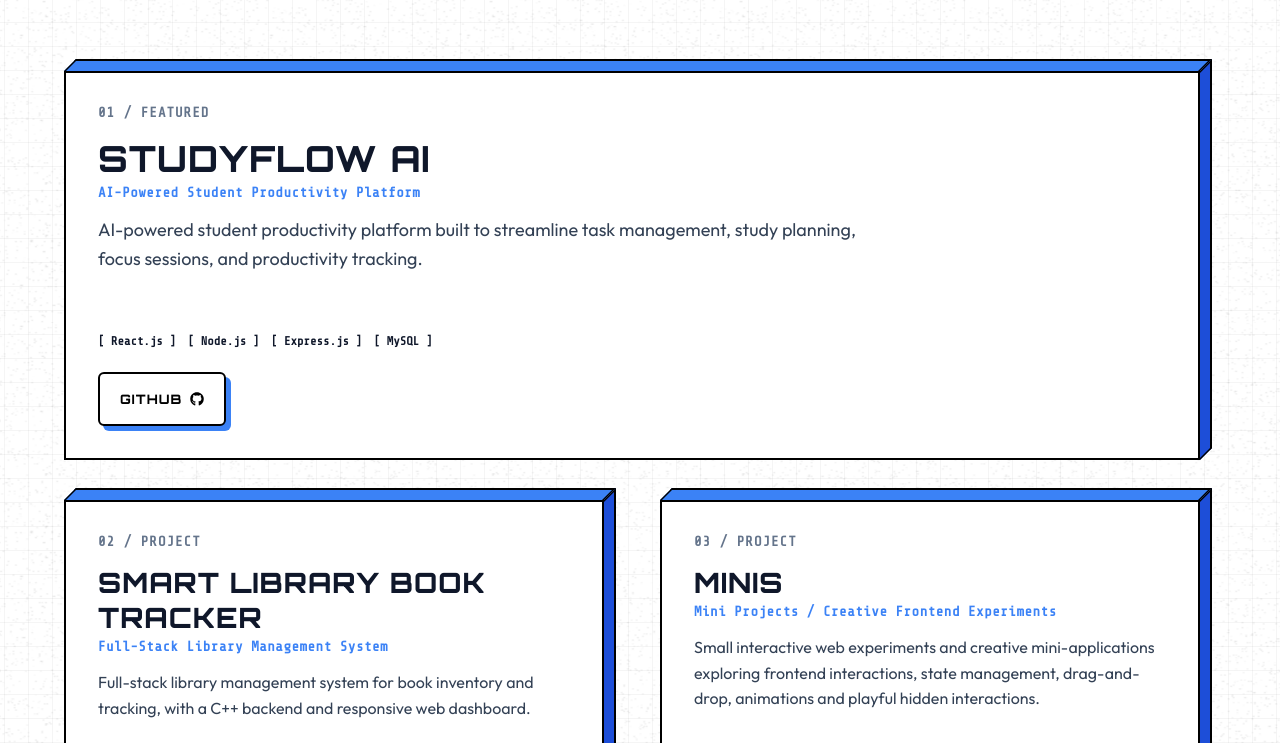
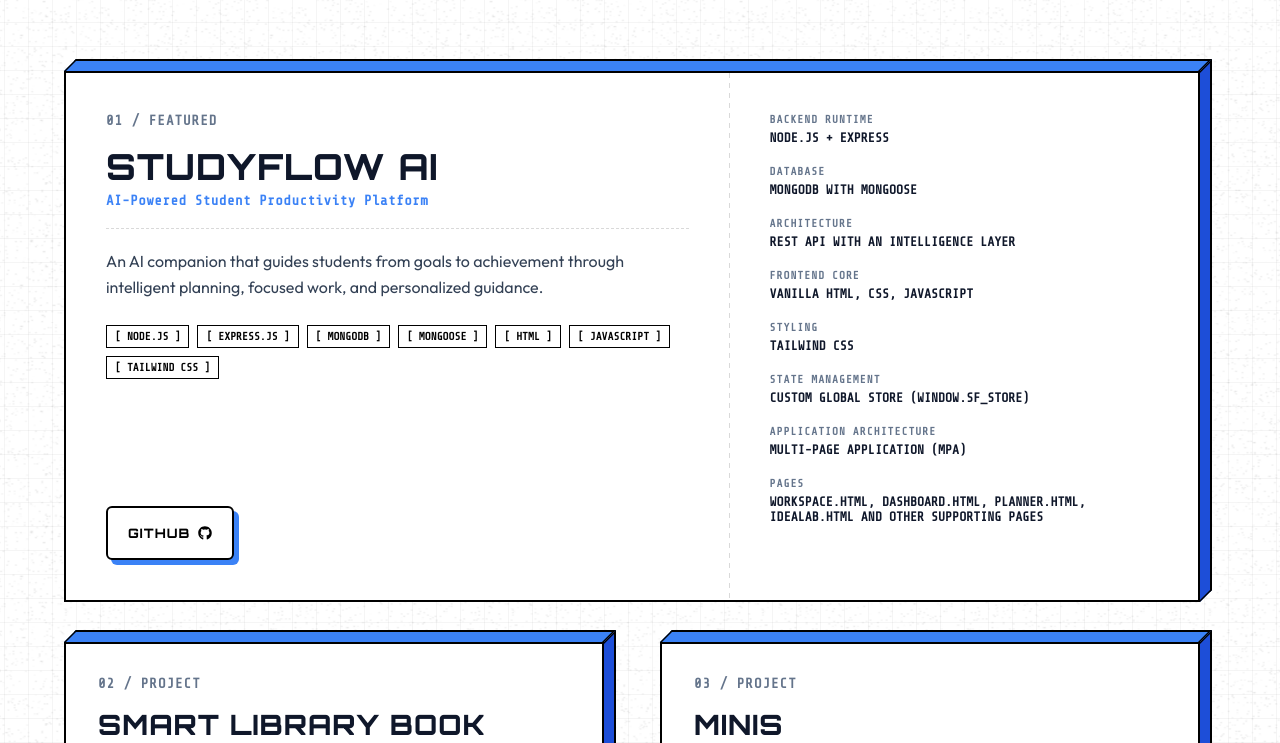
Before and after one commit to syed-imadulla/Portfolio, a React (Vite) app: page / in a window 1280 px wide. Shown: the part 3160-3903 px from the top of the page. Built offline with nearby package versions, Linux system fonts and the light colour scheme.

Commit message:
feat: add architecture details display to featured projects with new side-by-side layout

```diff
--- a/src/data/projects.ts
+++ b/src/data/projects.ts
@@ -8,6 +8,7 @@ export interface Project {
   github: string;
   live?: string;
   featured: boolean;
+  architectureDetails?: Record<string, string>;
 }
 
 export const projects: Project[] = [
@@ -16,8 +17,18 @@ export const projects: Project[] = [
     number: '01',
     title: 'STUDYFLOW AI',
     subtitle: 'AI-Powered Student Productivity Platform',
-    description: 'AI-powered student productivity platform built to streamline task management, study planning, focus sessions, and productivity tracking.',
-    technologies: ['React.js', 'Node.js', 'Express.js', 'MySQL'],
+    description: 'An AI companion that guides students from goals to achievement through intelligent planning, focused work, and personalized guidance.',
+    technologies: ['Node.js', 'Express.js', 'MongoDB', 'Mongoose', 'HTML', 'JavaScript', 'Tailwind CSS'],
+    architectureDetails: {
+      "Backend Runtime": "Node.js + Express",
+      "Database": "MongoDB with Mongoose",
+      "Architecture": "REST API with an Intelligence Layer",
+      "Frontend Core": "Vanilla HTML, CSS, JavaScript",
+      "Styling": "Tailwind CSS",
+      "State Management": "Custom global store (window.SF_STORE)",
+      "Application Architecture": "Multi-page application (MPA)",
+      "Pages": "workspace.html, dashboard.html, planner.html, idealab.html and other supporting pages"
+    },
     github: 'https://github.com/syed-imadulla/SudyFlow-Ai',
     featured: true,
   },
--- a/src/sections/Projects.tsx
+++ b/src/sections/Projects.tsx
@@ -22,12 +22,16 @@ export function Projects() {
             <div className="card-3d-wrapper featured-project-layout">
               <div className="card-3d-top"></div>
               <div className="card-3d-right"></div>
-              <div className="card-3d-front">
+              <div className="card-3d-front featured-front">
+                <div className="featured-left">
                   <div className="project-card-header">
                     <div className="project-number">{featuredProject.number} / FEATURED</div>
                   </div>
                   <h3 className="project-title">{featuredProject.title}</h3>
                   <div className="project-subtitle">{featuredProject.subtitle}</div>
+
+                  <hr className="project-divider" />
+
                   <p className="project-description">{featuredProject.description}</p>
 
                   <div className="project-tech-tags">
@@ -36,7 +40,7 @@ export function Projects() {
                     ))}
                   </div>
 
-                <div className="project-card-actions">
+                  <div className="project-card-actions" style={{ marginTop: 'auto' }}>
                     {featuredProject.live && (
                       <a href={featuredProject.live} target="_blank" rel="noopener noreferrer" className="btn-primary">
                         LIVE DEMO <FaExternalLinkAlt size={12} style={{ marginLeft: '8px' }} />
@@ -47,6 +51,18 @@ export function Projects() {
                         GITHUB <FaGithub size={14} style={{ marginLeft: '8px' }} />
                       </a>
                     )}
+                  </div>
+                </div>
+
+                <div className="featured-divider-vertical"></div>
+
+                <div className="featured-right">
+                  {featuredProject.architectureDetails && Object.entries(featuredProject.architectureDetails).map(([key, value]) => (
+                    <div key={key} className="arch-spec-block">
+                      <div className="arch-spec-label">{key}</div>
+                      <div className="arch-spec-value">{value}</div>
+                    </div>
+                  ))}
                 </div>
               </div>
             </div>
@@ -62,6 +78,9 @@ export function Projects() {
                 </div>
                 <h3 className="project-title">{project.title}</h3>
                 <div className="project-subtitle">{project.subtitle}</div>
+
+                <hr className="project-divider" />
+
                 <p className="project-description">{project.description}</p>
 
                 <div className="project-tech-tags">
--- a/src/styles/sections.css
+++ b/src/styles/sections.css
@@ -715,6 +715,58 @@
   margin-bottom: 20px;
 }
 
+/* Featured Project Layout Extras */
+.featured-front {
+  display: flex;
+  flex-direction: row;
+  padding: 0; /* padding applied to inner containers */
+}
+
+.featured-left {
+  flex: 1.5;
+  padding: 40px;
+  display: flex;
+  flex-direction: column;
+}
+
+.featured-divider-vertical {
+  width: 1px;
+  background-image: linear-gradient(to bottom, rgba(0,0,0,0.15) 50%, transparent 50%);
+  background-size: 1px 10px;
+  background-repeat: repeat-y;
+}
+
+.featured-right {
+  flex: 1;
+  padding: 40px;
+  display: flex;
+  flex-direction: column;
+  gap: 20px;
+}
+
+.arch-spec-block {
+  display: flex;
+  flex-direction: column;
+  gap: 4px;
+}
+
+.arch-spec-label {
+  font-family: var(--font-mono);
+  font-size: 11px;
+  font-weight: 700;
+  color: #64748b;
+  text-transform: uppercase;
+  letter-spacing: 1px;
+}
+
+.arch-spec-value {
+  font-family: var(--font-mono);
+  font-size: 13px;
+  font-weight: 600;
+  color: #0f172a;
+  text-transform: uppercase;
+}
+
 .project-title {
   font-family: var(--font-heading);
   font-size: 28px;
@@ -733,8 +785,15 @@
   font-size: 14px;
   font-weight: 700;
   color: var(--color-blue);
-  margin-bottom: 16px;
+  margin-bottom: 0px;
   letter-spacing: 0.5px;
+}
+
+.project-divider {
+  border: none;
+  border-bottom: 1px dashed rgba(0, 0, 0, 0.15);
+  margin: 20px 0;
+  width: 100%;
 }
 
 .project-description {
@@ -742,29 +801,24 @@
   line-height: 1.6;
   color: #334155;
   margin-bottom: 24px;
-  flex: 1;
-}
-
-.featured-project-layout .project-description {
-  font-size: 18px;
-  max-width: 800px;
 }
 
 .project-tech-tags {
   display: flex;
   flex-wrap: wrap;
-  gap: 12px;
-  margin-bottom: 24px;
+  gap: 8px;
+  margin-bottom: 32px;
 }
 
 .tech-tag-compact {
   font-family: var(--font-mono);
-  font-size: 12px;
-  font-weight: 600;
-  color: #0f172a;
-  background: transparent;
-  border: none;
-  padding: 0;
+  font-size: 11px;
+  font-weight: 700;
+  color: #000;
+  background: #fff;
+  border: 1px solid #000;
+  padding: 4px 8px;
+  text-transform: uppercase;
 }
 
 .project-card-actions {
@@ -791,6 +845,28 @@
   font-weight: 700;
   color: #64748b;
   letter-spacing: 1px;
+}
+
+@media (max-width: 900px) {
+  .featured-front {
+    flex-direction: column;
+  }
+
+  .featured-left {
+    padding: 32px;
+  }
+
+  .featured-right {
+    padding: 32px;
+  }
+
+  .featured-divider-vertical {
+    width: 100%;
+    height: 1px;
+    background-image: linear-gradient(to right, rgba(0,0,0,0.15) 50%, transparent 50%);
+    background-size: 10px 1px;
+    background-repeat: repeat-x;
+  }
 }
 
 @media (max-width: 768px) {
```
Lines whose indentation alone changed are shown as unchanged.
